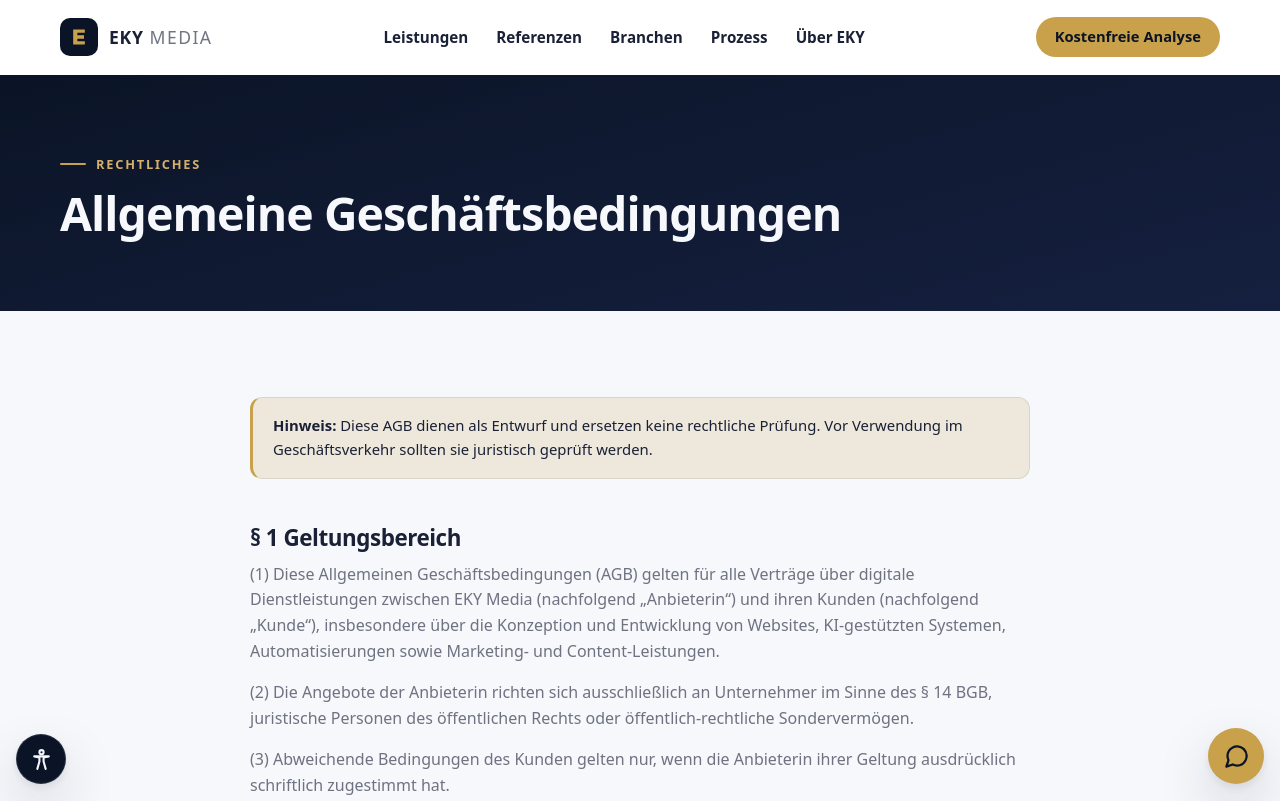
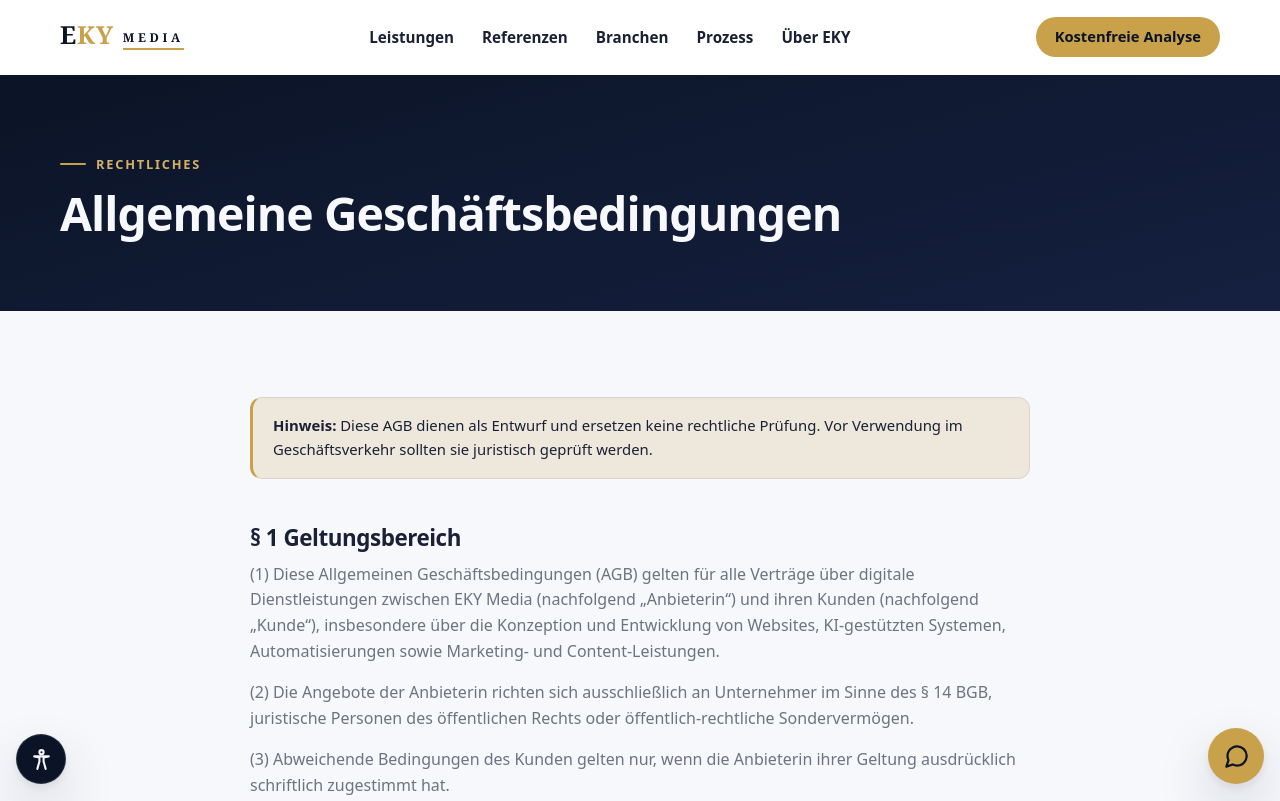
Before and after one commit to eliyahkorb-blip/EKY-Media-UG, a plain HTML site: page agb.html in a window 1280 px wide. Shown: the top 801 px of the page. Drawn offline with Linux system fonts and the light colour scheme.

Commit message:
Echtes EKY-Media-Logo als Wortmarke integrieren
Das hochgeladene Logo (E navy, KY gold, MEDIA navy, Serife) wird als
HTML/CSS-Wortmarke in Header, Drawer und Footer umgesetzt; das alte
Monogramm entfällt. Original-Datei nach assets/logo/ verschoben,
Favicon und Logo-SVG an die Vorlage angepasst, OG-/Twitter-Image und
JSON-LD-Logo auf das echte Logo umgestellt.

https://claude.ai/code/session_0172UqLr8V4cJGJmFWDP8UE7

```diff
--- a/agb.html
+++ b/agb.html
@@ -36,10 +36,8 @@
   <header class="site-header">
     <div class="container site-header__inner">
       <a class="brand" href="index.html#start" aria-label="EKY Media – zur Startseite">
-        <span class="brand__mark" aria-hidden="true">
-          <svg viewBox="0 0 24 24"><path d="M5 3h14v4h-9v3h8v4h-8v3h9v4H5V3z" fill="#C8A14A"/></svg>
-        </span>
-        <span class="brand__name">EKY<span> MEDIA</span></span>
+        <span class="brand__eky" aria-hidden="true">E<em>KY</em></span>
+        <span class="brand__media" aria-hidden="true">MEDIA</span>
       </a>
 
       <nav class="main-nav" aria-label="Hauptnavigation">
@@ -68,10 +66,8 @@
   <nav class="drawer" id="drawer" aria-label="Mobiles Menü">
     <div class="drawer__head">
       <a class="brand" href="index.html#start" aria-label="EKY Media – zur Startseite">
-        <span class="brand__mark" aria-hidden="true">
-          <svg viewBox="0 0 24 24"><path d="M5 3h14v4h-9v3h8v4h-8v3h9v4H5V3z" fill="#0B1426"/></svg>
-        </span>
-        <span class="brand__name">EKY<span> MEDIA</span></span>
+        <span class="brand__eky" aria-hidden="true">E<em>KY</em></span>
+        <span class="brand__media" aria-hidden="true">MEDIA</span>
       </a>
       <button class="drawer__close" type="button" aria-label="Menü schließen">×</button>
     </div>
@@ -239,12 +235,10 @@
     <div class="container">
       <div class="footer-grid">
         <div class="footer-brand">
-          <a class="brand" href="index.html#start">
-            <span class="brand__mark" aria-hidden="true">
-              <svg viewBox="0 0 24 24"><path d="M5 3h14v4h-9v3h8v4h-8v3h9v4H5V3z" fill="#0B1426"/></svg>
-            </span>
-            <span class="brand__name">EKY<span> MEDIA</span></span>
-          </a>
+          <a class="brand" href="index.html#start" aria-label="EKY Media – zur Startseite">
+        <span class="brand__eky" aria-hidden="true">E<em>KY</em></span>
+        <span class="brand__media" aria-hidden="true">MEDIA</span>
+      </a>
           <p>Websites, KI und Sichtbarkeit aus einer Hand – für Unternehmen, die digital wachsen wollen.</p>
         </div>
 
--- a/css/styles.css
+++ b/css/styles.css
@@ -248,37 +248,44 @@ p { margin: 0 0 1em; }
   min-height: var(--header-h);
 }
 
-/* Textlogo + Monogramm */
+/* Wortmarke nach Logo-Vorlage: "E" Navy, "KY" Gold, "MEDIA" Navy, Serife */
 .brand {
   display: inline-flex;
-  align-items: center;
-  gap: 11px;
+  align-items: baseline;
+  gap: 9px;
   text-decoration: none;
-  color: var(--text);
-}
-
-.brand__mark {
-  width: 38px;
-  height: 38px;
-  border-radius: 10px;
-  background: var(--blue);
-  display: grid;
-  place-items: center;
-  flex-shrink: 0;
-}
-
-.brand__mark svg { width: 20px; height: 20px; }
-
-.brand__name {
-  font-weight: 800;
-  font-size: 1.1rem;
-  letter-spacing: 0.04em;
-}
-
-.brand__name span {
-  font-weight: 500;
-  color: var(--muted);
-  letter-spacing: 0.08em;
+  font-family: Georgia, "Times New Roman", "Palatino Linotype", serif;
+  line-height: 1;
+}
+
+.brand__eky {
+  font-size: 1.55rem;
+  font-weight: 600;
+  letter-spacing: 0.03em;
+  color: var(--blue);
+}
+
+.brand__eky em {
+  font-style: normal;
+  color: var(--gold);
+}
+
+.brand__media {
+  font-size: 0.76rem;
+  font-weight: 600;
+  letter-spacing: 0.3em;
+  color: var(--blue);
+  border-bottom: 2px solid var(--gold);
+  padding-bottom: 3px;
+  transform: translateY(-2px);
+}
+
+/* Wortmarke auf dunklen Flächen */
+.drawer .brand__eky,
+.drawer .brand__media,
+.footer-brand .brand__eky,
+.footer-brand .brand__media {
+  color: var(--on-blue);
 }
 
 .main-nav__list {
@@ -374,10 +381,7 @@ p { margin: 0 0 1em; }
   border-bottom: 1px solid var(--on-blue-border);
 }
 
-.drawer__head .brand { color: var(--on-blue); }
-.drawer__head .brand__mark { background: var(--gold); }
-.drawer__head .brand__mark svg path { fill: var(--blue); }
-.drawer__head .brand__name span { color: var(--on-blue-muted); }
+
 
 .drawer__close {
   width: 42px;
@@ -1195,10 +1199,7 @@ p { margin: 0 0 1em; }
   border-bottom: 1px solid var(--on-blue-border);
 }
 
-.footer-brand .brand { color: var(--on-blue); margin-bottom: 14px; }
-.footer-brand .brand__mark { background: var(--gold); }
-.footer-brand .brand__mark svg path { fill: var(--blue); }
-.footer-brand .brand__name span { color: var(--on-blue-muted); }
+.footer-brand .brand { margin-bottom: 16px; }
 .footer-brand p { max-width: 34ch; font-size: 0.92rem; margin-bottom: 18px; }
 
 .footer-socials { display: flex; gap: 10px; }
```
Also changed, not shown: 404.html (+2 -4 lines), barrierefreiheit.html (+8 -14 lines), datenschutz.html (+8 -14 lines), impressum.html (+8 -14 lines), index.html (+11 -17 lines), assets/icons/favicon.svg, assets/logo/eky-logo-original.jpeg (renamed from IMG_0216.jpeg), assets/logo/logo-placeholder.svg, 1 other file.
